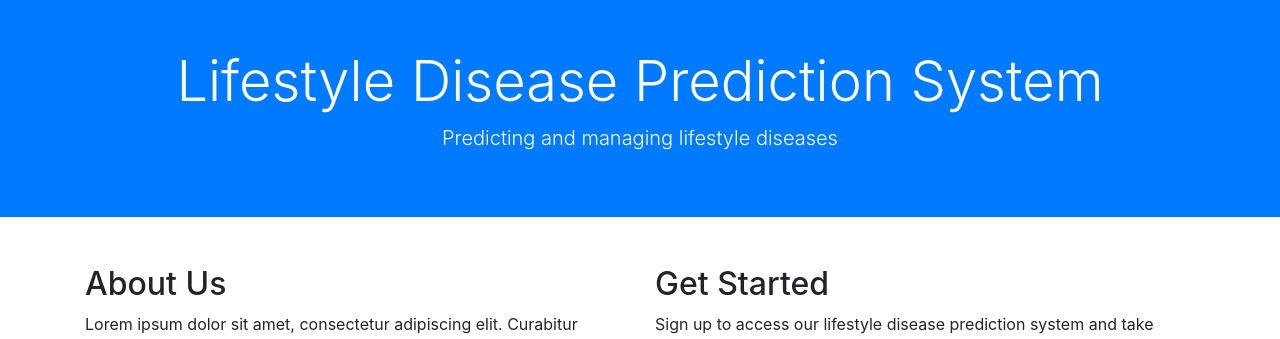
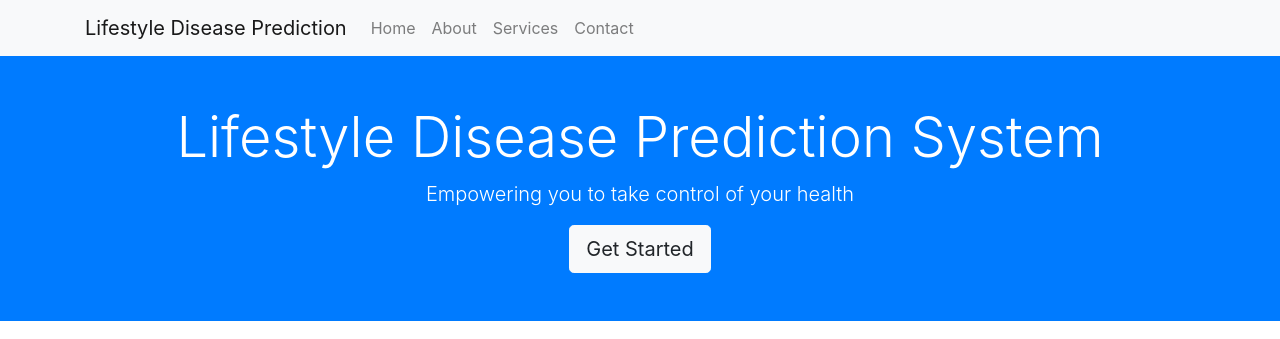
Before and after one commit to wonghorngwoei/FYP_TP055241, a Flask app: page / in a window 1280 px wide. Shown: the top 339 px of the page. Run offline with Flask 3, Linux system fonts and the light colour scheme; some libraries are stand-ins or nearby versions.

Commit message:
Homepage WIP (2)

```diff
--- a/templates/homepage.html
+++ b/templates/homepage.html
@@ -28,33 +28,101 @@
                 }
             }
         </script>
+
+        <style>
+            .header-collapse {
+            display: none;
+            }
+
+            .header-collapsed {
+            display: block;
+            }
+        </style>
     </head>
     <body>
-        <header class="bg-primary text-white text-center py-5">
-          <h1 class="display-4">Lifestyle Disease Prediction System</h1>
-          <p class="lead">Predicting and managing lifestyle diseases</p>
-        </header>
+        <!-- <header class="bg-primary text-white text-center py-5">
+            <button class="btn btn-primary" data-toggle="collapse" data-target="#headerCollapse">Toggle</button>
+            <div id="headerCollapse" class="header-collapse collapse">
+              <h1 class="display-4">Lifestyle Disease Prediction System</h1>
+              <p class="lead">Predicting and managing lifestyle diseases</p>
+            </div>
+          </header> -->
+      <!-- Navbar -->
+        <nav class="navbar navbar-expand-lg navbar-light bg-light">
+            <div class="container">
+            <a class="navbar-brand" href="#">Lifestyle Disease Prediction</a>
+            <button class="navbar-toggler" type="button" data-bs-toggle="collapse" data-bs-target="#navbarNav" aria-controls="navbarNav" aria-expanded="false" aria-label="Toggle navigation">
+                <span class="navbar-toggler-icon"></span>
+            </button>
+            <div class="collapse navbar-collapse" id="navbarNav">
+                <ul class="navbar-nav ms-auto">
+                <li class="nav-item">
+                    <a class="nav-link" href="#">Home</a>
+                </li>
+                <li class="nav-item">
+                    <a class="nav-link" href="#">About</a>
+                </li>
+                <li class="nav-item">
+                    <a class="nav-link" href="#">Services</a>
+                </li>
+                <li class="nav-item">
+                    <a class="nav-link" href="#">Contact</a>
+                </li>
+                </ul>
+            </div>
+            </div>
+        </nav>
 
-        <div class="container mt-5">
-          <div class="row">
-            <div class="col-md-6">
-              <h2>About Us</h2>
-              <p>Lorem ipsum dolor sit amet, consectetur adipiscing elit. Curabitur euismod metus sed erat efficitur, sed tincidunt arcu laoreet.</p>
-              <p>Phasellus convallis tempor ex, id gravida est faucibus eu. Nullam vitae nunc fermentum, rhoncus leo sit amet, auctor arcu.</p>
-              <a href="#" class="btn btn-primary">Learn More</a>
+        <!-- Hero Section -->
+        <section class="hero bg-primary text-white text-center py-5">
+            <div class="container">
+            <h1 class="display-4">Lifestyle Disease Prediction System</h1>
+            <p class="lead">Empowering you to take control of your health</p>
+            <a href="#" class="btn btn-light btn-lg">Get Started</a>
             </div>
-            <div class="col-md-6">
-              <h2>Get Started</h2>
-              <p>Sign up to access our lifestyle disease prediction system and take control of your health.</p>
-              <a href="#" class="btn btn-success">Sign Up</a>
+        </section>
+
+        <!-- Features Section -->
+        <section class="features py-5">
+            <div class="container">
+            <div class="row">
+                <div class="col-md-4">
+                <div class="card mb-3">
+                    <img src="image1.jpg" class="card-img-top" alt="Feature 1">
+                    <div class="card-body">
+                    <h5 class="card-title">Feature 1</h5>
+                    <p class="card-text">Lorem ipsum dolor sit amet, consectetur adipiscing elit. Quisque aliquet consectetur tristique.</p>
+                    </div>
+                </div>
+                </div>
+                <div class="col-md-4">
+                <div class="card mb-3">
+                    <img src="image2.jpg" class="card-img-top" alt="Feature 2">
+                    <div class="card-body">
+                    <h5 class="card-title">Feature 2</h5>
+                    <p class="card-text">Lorem ipsum dolor sit amet, consectetur adipiscing elit. Quisque aliquet consectetur tristique.</p>
+                    </div>
+                </div>
+                </div>
+                <div class="col-md-4">
+                <div class="card mb-3">
+                    <img src="image3.jpg" class="card-img-top" alt="Feature 3">
+                    <div class="card-body">
+                    <h5 class="card-title">Feature 3</h5>
+                    <p class="card-text">Lorem ipsum dolor sit amet, consectetur adipiscing elit. Quisque aliquet consectetur tristique.</p>
+                    </div>
+                </div>
+                </div>
             </div>
-          </div>
-        </div>
+            </div>
+        </section>
 
-        <footer class="bg-dark text-white text-center py-3 mt-5">
-          <p>&copy; 2023 Lifestyle Disease Prediction System. All rights reserved.</p>
+        <!-- Footer -->
+        <footer class="bg-dark text-white text-center py-3">
+            <div class="container">
+            <p>&copy; 2023 Your Company. All rights reserved.</p>
+            </div>
         </footer>
 
-        <script src="https://stackpath.bootstrapcdn.com/bootstrap/4.5.0/js/bootstrap.min.js"></script>
       </body>
       </html>
```
